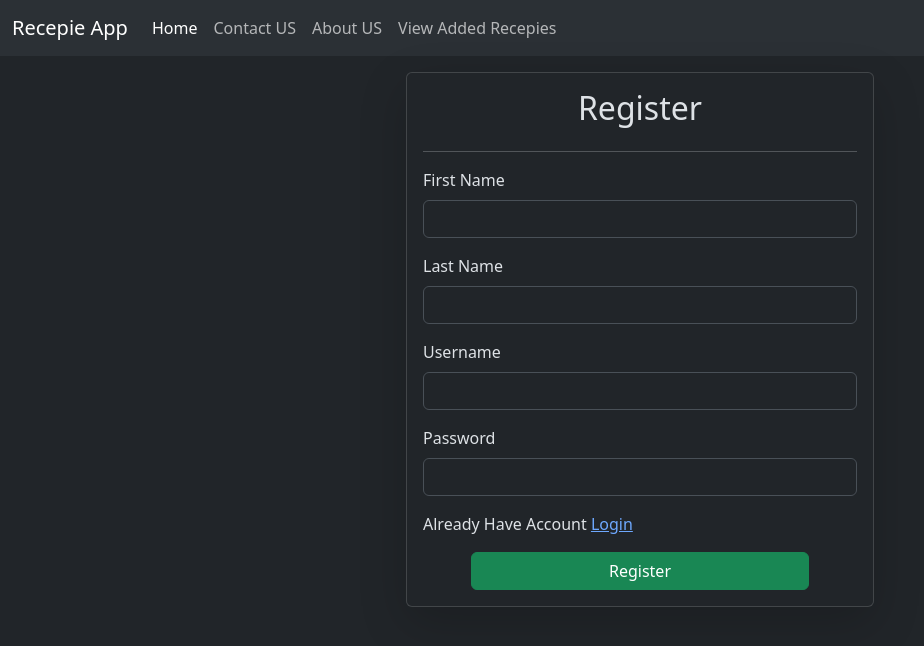
After one commit to Furkansayyed/Recepie_App, a Django app: page /register in a window 1280 px wide. The commit adds this page. Shown: the top 646 px of the page, without its empty margins (0-924 px from the left). Run offline with Django 4.2, Linux system fonts and the light colour scheme.

Commit message:
Added Regisration

```diff
--- /dev/null
+++ b/public/static/myfirst.css
@@ -0,0 +1,13 @@
+
+
+.alert-error {
+    color: #fff;
+    background-color: #dc3545;
+    border-color: #dc3545;
+}
+
+.alert-error:hover {
+    color: #fff;
+    background-color: #c82333;
+    border-color: #bd2130;
+}
--- a/vege/models.py
+++ b/vege/models.py
@@ -1,7 +1,8 @@
 from django.db import models
-
+from django.contrib.auth.models import User
 # Create your models here.
 class RecpieUpload(models.Model):
+    user = models.ForeignKey(User, on_delete=models.SET_NULL, null=True)
     title = models.CharField(max_length=255)
     description = models.TextField(null=False)
     recepie_image = models.ImageField(upload_to='recepies')
--- a/vege/templates/base.html
+++ b/vege/templates/base.html
@@ -8,6 +8,8 @@
   <link href="https://cdn.jsdelivr.net/npm/bootstrap@5.3.1/dist/css/bootstrap.min.css" rel="stylesheet"
     integrity="sha384-4bw+/aepP/YC94hEpVNVgiZdgIC5+VKNBQNGCHeKRQN+PtmoHDEXuppvnDJzQIu9" crossorigin="anonymous">
     <link rel="stylesheet" href="https://cdn.jsdelivr.net/npm/bootstrap-icons@1.10.2/font/bootstrap-icons.css" integrity="sha384-b6lVK+yci+bfDmaY1u0zE8YYJt0TZxLEAFyYSLHId4xoVvsrQu3INevFKo+Xir8e" crossorigin="anonymous">
+
+    {% block excss %}{% endblock excss %}
 </head>
 
 <body>
--- /dev/null
+++ b/vege/templates/register.html
@@ -0,0 +1,48 @@
+{% extends 'base.html' %}
+
+{% block excss %}
+{% load static %}
+<link rel="stylesheet" href="/media/myfirst.css">
+
+{% endblock excss %}
+
+{% block base %}
+
+<div class="container mt-3 col-9">
+    <form class="col-6 mx-auto card p-3 shadow-lg" method="POST" enctype="multipart/form-data">
+
+        {% if messages %}
+        {% for message in messages %}
+              <div class="alert alert-{{ message.tags }}  alert-dismissible fade show my-0" role="alert">
+                {{message}}
+                <button type="button" class="btn-close" data-bs-dismiss="alert" aria-label="Close"></button>
+              </div>
+              {% endfor %}
+              {% endif %}
+
+        <h2 class="text-center">Register</h2>
+        <hr>
+        {% csrf_token %}
+        <div class="mb-3">
+            <label for="exampleInputEmail1" class="form-label">First Name</label>
+            <input type="text" class="form-control" id="exampleInputEmail1" name="fname" required>
+        </div>
+        <div class="mb-3">
+            <label for="exampleInputEmail1" class="form-label">Last Name</label>
+            <input type="text" class="form-control" id="exampleInputEmail1" name="lname" required>
+        </div>
+        <div class="mb-3">
+            <label for="exampleInputEmail1" class="form-label">Username</label>
+            <input type="text" class="form-control" id="exampleInputEmail1" name="username" required>
+        </div>
+        <div class="mb-3">
+            <label for="exampleInputEmail1" class="form-label">Password</label>
+            <input type="password" class="form-control" id="exampleInputEmail1" name="passwd" required>
+        </div>
+
+        <p>Already  Have Account <a href="/login">Login</a></p>
+        <button type="submit" class="btn btn-success mx-5 px-2">Register</button>
+    </form>
+</div>
+
+{% endblock base %}
--- a/vege/urls.py
+++ b/vege/urls.py
@@ -11,7 +11,9 @@
     path('viewRecepies', views.view_rec, name="view_recepies"),
     path('deleteRecepies/<id>/', views.delete_rec, name="delete_recepies"),
     path('updateRecepies/<id>/', views.update_red, name="update_recepies"),
-    path('aboutus', views.aboutus, name="abouutus")
+    path('aboutus', views.aboutus, name="abouutus"),
+    path('register', views.registerUsers, name="RegisterUsers"),
+    path('login', views.loginUsers, name="loginUsers")
 ]
 
 admin.site.site_header = "Recepie App Admin"
--- a/vege/views.py
+++ b/vege/views.py
@@ -2,7 +2,41 @@
 from .models import *
 from django.contrib import messages
 from django.contrib import messages
+from django.contrib.auth.models import User
 # Create your views here.
+
+def registerUsers(request):
+
+    if request.method == 'POST':
+        firstName = request.POST.get('fname')
+        LastName = request.POST.get('lname')
+        username = request.POST.get('username')
+        password = request.POST.get('passwd')
+
+        user = User.objects.filter(username = username)
+
+        if user.exists():
+            messages.error(request, "Username not available")
+            return redirect('/register')
+            # return redirect(request, '/register')
+
+        user = User.objects.create(
+            first_name = firstName,
+            last_name = LastName,
+            username = username
+        )
+
+        user.set_password(password)
+        user.save()
+        messages.success(request, "Account Created Successfully....")
+
+        return redirect('/register')
+
+    return render(request, 'register.html')
+
+def loginUsers(request):
+    return render(request, 'login.html')
+
 
 def index(request):
     if request.method == 'POST':
```
Also changed, not shown: vege/templates/login.html (added, +24 -0 lines), %TYCS%DJango Projects%Tuts_Project%Recepie_App/chat_history/history.sqlite (deleted), db.sqlite3, public/static/recepies/v3_68IF5XA.png (added), vege/migrations/0003_recpieupload_user.py (added).
